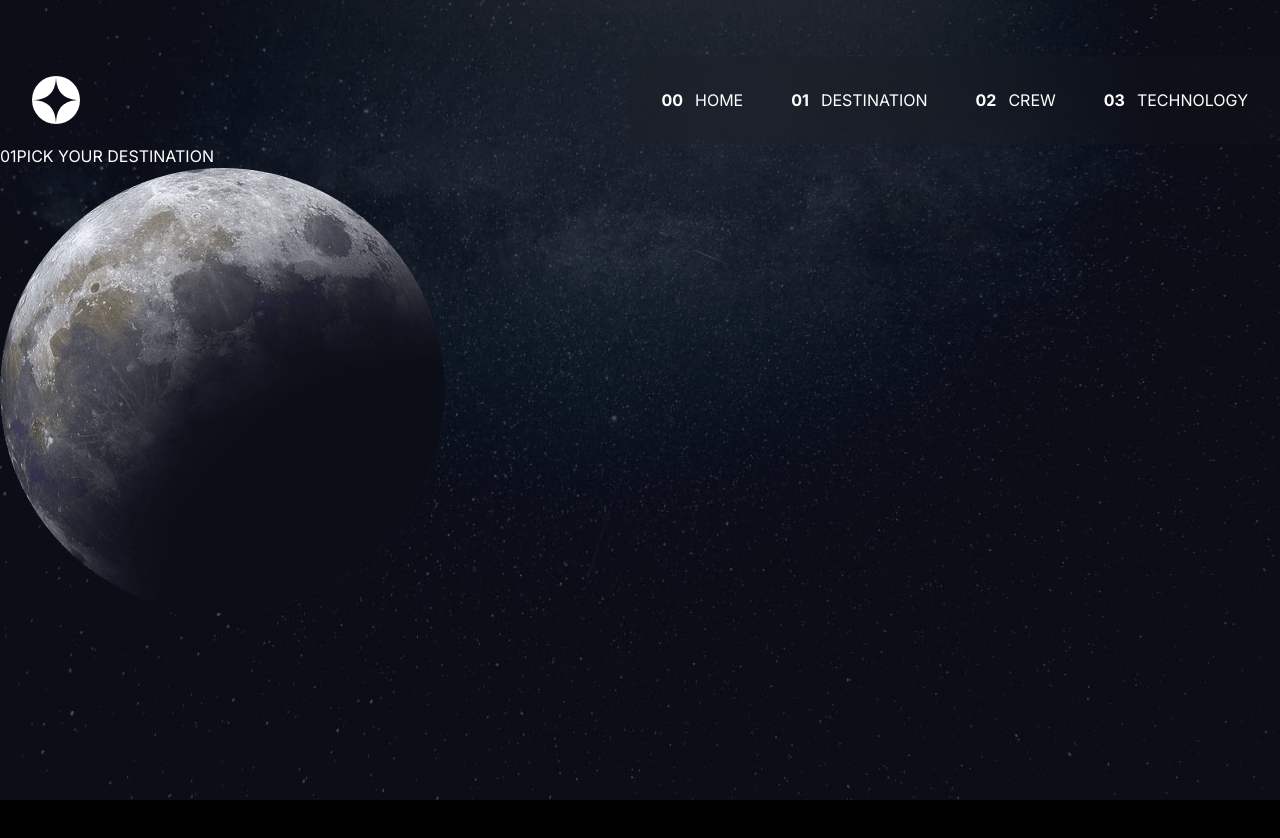
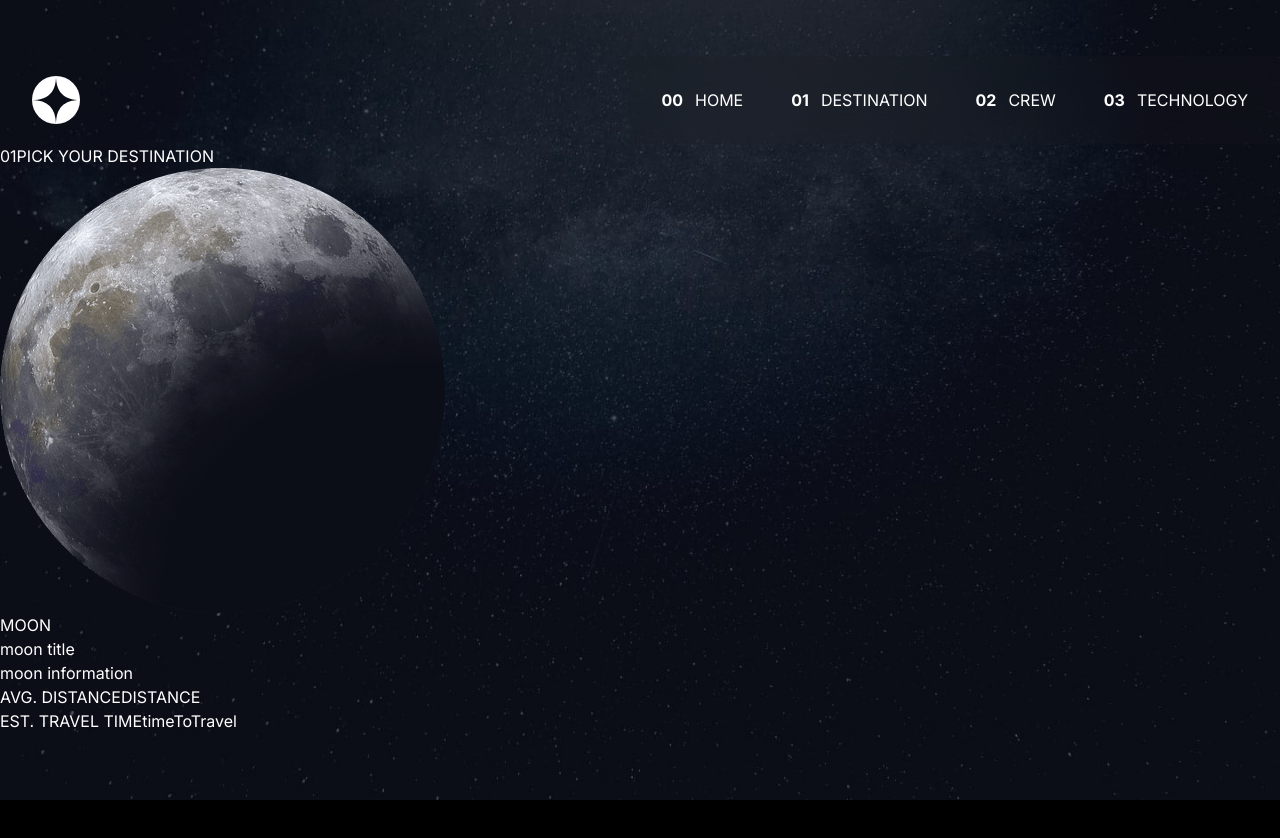
Before and after one commit to pankajrampawar/Learning-next, a Next.js app: page /destination in a window 1280 px wide. Shown: the top 838 px of the page. Built offline with nearby package versions, Linux system fonts and the light colour scheme.

Commit message:
destination page information added

```diff
--- a/src/app/destination/page.js
+++ b/src/app/destination/page.js
@@ -31,6 +31,28 @@ export default function Destination () {
             <div>
                 <img src={`/assets/destination/image-moon.png`} />
             </div>
+
+            <div>
+                <div>
+                    <sapn>MOON</sapn>
+                </div>
+
+                <h1>moon title</h1>
+
+                <p>moon information</p>
+
+                <div>
+                    <p>
+                        <span>AVG. DISTANCE</span>
+                        <span>DISTANCE</span>
+                    </p>
+
+                    <p>
+                        <span>EST. TRAVEL TIME</span>
+                        <span>timeToTravel</span>
+                    </p>
+                </div>
+            </div>
         </section>
     </div>
 }
```
